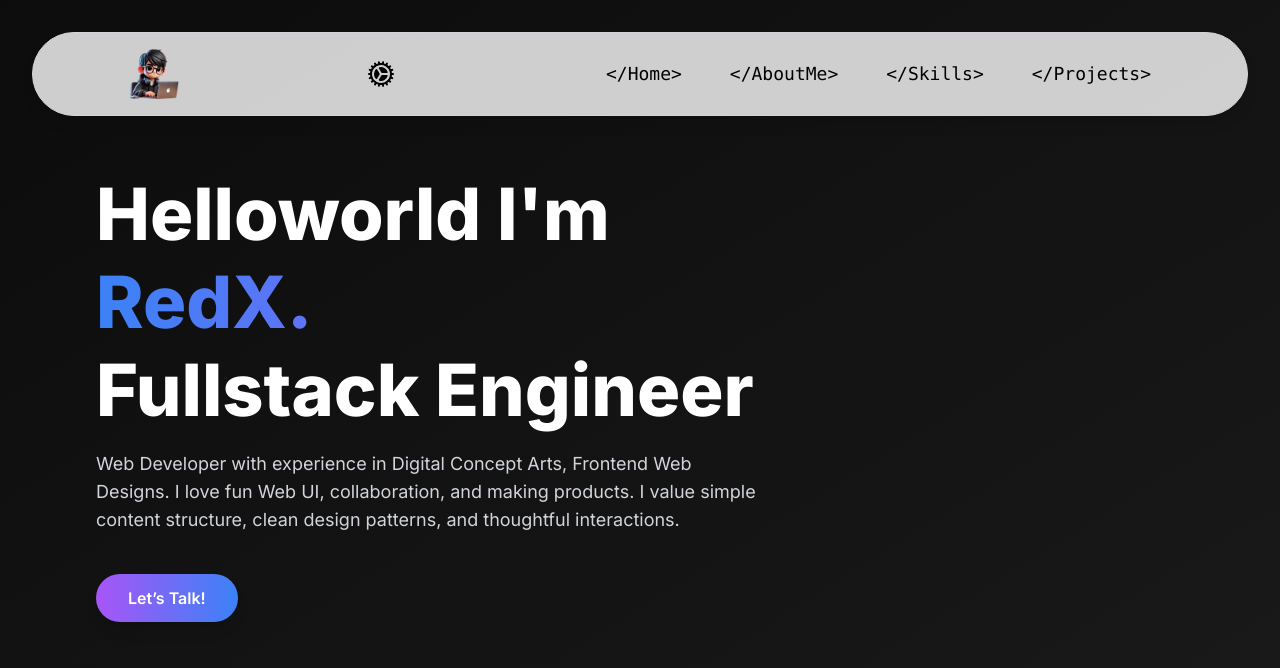
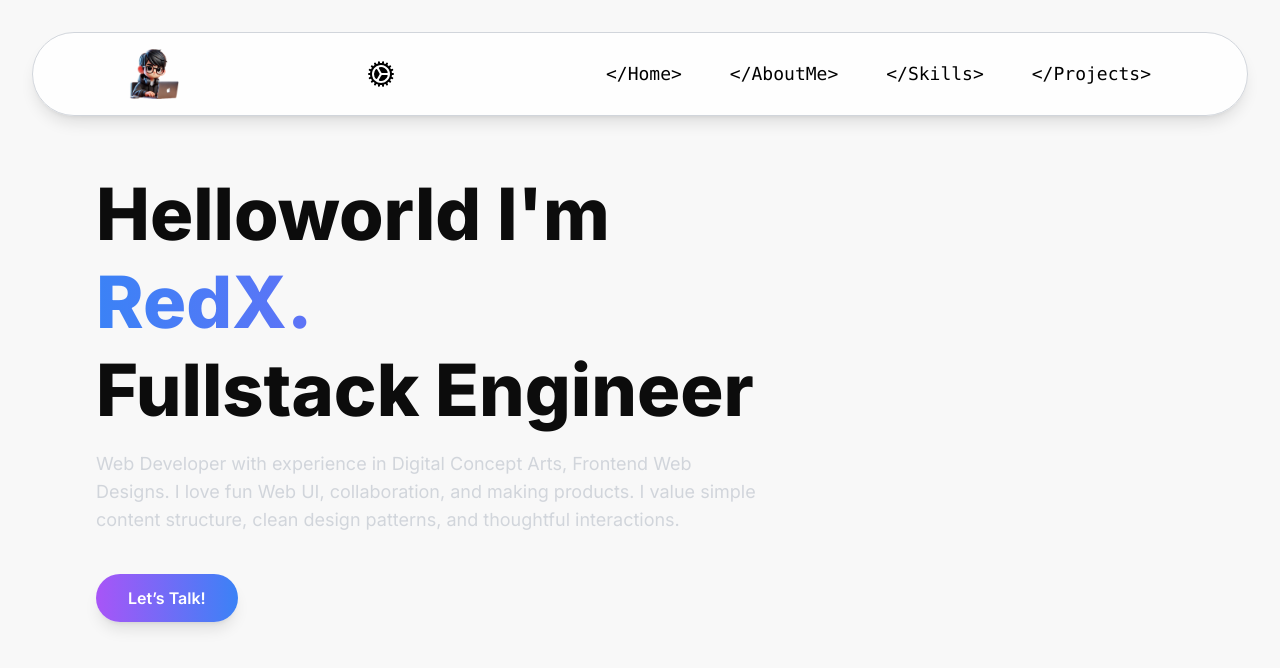
Before and after one commit to CharmTzy/NextJS-Portfolio, a Next.js app: page /#projects in a window 1280 px wide. Shown: the top 668 px of the page. Built offline with nearby package versions, Linux system fonts and the light colour scheme.

Commit message:
theme switch ongoing

```diff
--- a/jsconfig.json
+++ b/jsconfig.json
@@ -1,5 +1,6 @@
 {
   "compilerOptions": {
+    "jsx": "react",
     "paths": {
       "@/*": ["./src/*"]
     }
--- a/package.json
+++ b/package.json
@@ -16,6 +16,8 @@
     "react-dom": "^18"
   },
   "devDependencies": {
+    "@types/node": "22.5.2",
+    "@types/react": "18.3.5",
     "eslint": "^8",
     "eslint-config-next": "14.2.6",
     "postcss": "^8",
--- a/src/app/components/NavBar.jsx
+++ b/src/app/components/NavBar.jsx
@@ -1,56 +1,42 @@
+// NavBar.jsx
 "use client";
+import {useTheme} from "./ThemeContent";
 import Link from "next/link";
 import React, {useState} from "react";
 import Image from "next/image";
 import {Bars3Icon, XMarkIcon, CogIcon, SunIcon, MoonIcon} from "@heroicons/react/24/solid";
 
 const navLinks = [
-  {
-    title: "Home",
-    path: "#home",
-  },
-  {
-    title: "AboutMe",
-    path: "#about",
-  },
-  {
-    title: "Skills",
-    path: "#skills",
-  },
-  {
-    title: "Projects",
-    path: "#projects",
-  },
+  {title: "Home", path: "#home"},
+  {title: "AboutMe", path: "#about"},
+  {title: "Skills", path: "#skills"},
+  {title: "Projects", path: "#projects"},
 ];
 
 const Navbar = () => {
+  const {theme, toggleTheme} = useTheme();
   const [navbarOpen, setNavbarOpen] = useState(false);
   const [settingsOpen, setSettingsOpen] = useState(false);
-  const [mode, setMode] = useState("sun"); // Default mode is 'sun'
-  const [isRotating, setIsRotating] = useState(false); // Control rotation animation
+  const [isRotating, setIsRotating] = useState(false);
 
-  // Toggle between modes with rotation animation
   const toggleMode = () => {
-    if (isRotating) return; // Prevent multiple clicks during animation
+    if (isRotating) return;
     setIsRotating(true);
 
+    // Delay the theme change until the spin animation completes
     setTimeout(() => {
-      // Cycle through modes
-      if (mode === "sun") setMode("moon");
-      else if (mode === "moon") setMode("snowflake");
-      else setMode("sun");
-
+      toggleTheme();
       setIsRotating(false);
-    }, 500); // Duration matches the rotation animation
+    }, 500); // Ensure this matches the duration of the spin animation
   };
 
   const getIcon = () => {
-    switch (mode) {
-      case "sun":
+    switch (theme) {
+      case "day":
         return <SunIcon className={`h-6 w-6 transition-transform duration-500 ease-in-out cursor-pointer text-yellow-500 hover:text-yellow-600 ${isRotating ? "rotate-180" : "rotate-0"}`} onClick={toggleMode} />;
-      case "moon":
-        return <MoonIcon className={`h-6 w-6 transition-transform duration-500 ease-in-out cursor-pointer text-blue-500 hover:text-blue-600 ${isRotating ? "rotate-180" : "rotate-360"}`} onClick={toggleMode} />;
-      case "snowflake":
+      case "night":
+        return <MoonIcon className={`h-6 w-6 transition-transform duration-500 ease-in-out cursor-pointer text-blue-500 hover:text-blue-600 ${isRotating ? "rotate-180" : "rotate-0"}`} onClick={toggleMode} />;
+      case "winter":
         return <Image src="/snowflake.png" alt="Snowflake Icon" width={24} height={24} className={`h-6 w-6 transition-transform duration-500 ease-in-out cursor-pointer hover:opacity-80 ${isRotating ? "rotate-180" : "rotate-0"}`} onClick={toggleMode} />;
       default:
         return null;
@@ -61,31 +47,24 @@ const Navbar = () => {
     <div className={`${navbarOpen ? "overflow-hidden max-h-screen" : ""}`}>
       <nav className="fixed top-8 left-1/2 transform -translate-x-1/2 z-10 bg-white bg-opacity-80 rounded-full border border-gray-300 px-6 py-2 w-[95%] max-w-screen-xl shadow-lg lg:px-24 lg:py-4">
         <div className="flex items-center justify-between w-full">
-          {/* Logo / Avatar */}
           <div className="flex-shrink-0">
             <Image src="/profile-pic.png" alt="Profile Picture" width={50} height={50} />
           </div>
 
-          {/* Settings Icon */}
           <div className="relative flex items-center lg:ml-4">
             <button onClick={() => setSettingsOpen(!settingsOpen)} className="text-black hover:text-gray-700 focus:outline-none">
               <CogIcon className={`h-8 w-8 transition-transform duration-500 ${settingsOpen ? "transform rotate-90" : "transform rotate-0"}`} />
             </button>
 
-            {/* Mode Icon */}
-            <div className={`ml-4 transition-all duration-500 transform ${settingsOpen ? "translate-x-12 opacity-100" : "translate-x-0 opacity-0"}`} onClick={toggleMode}>
-              {getIcon()}
-            </div>
+            <div className={`ml-4 transition-all duration-500 transform ${settingsOpen ? "translate-x-12 opacity-100" : "translate-x-0 opacity-0"}`}>{getIcon()}</div>
           </div>
 
-          {/* Hamburger Icon for Mobile */}
           <div className="lg:hidden">
             <button onClick={() => setNavbarOpen(!navbarOpen)} className="text-black hover:text-gray-700 focus:outline-none">
               {navbarOpen ? <XMarkIcon className="h-8 w-8" /> : <Bars3Icon className="h-8 w-8" />}
             </button>
           </div>
 
-          {/* Navigation Links - Hidden on Mobile, Visible on Desktop */}
           <ul className={`hidden lg:flex space-x-12 text-lg font-medium`}>
             {navLinks.map((link, index) => (
               <li key={index} className="relative group flex items-center">
@@ -101,7 +80,6 @@ const Navbar = () => {
         </div>
       </nav>
 
-      {/* Sliding Sidebar for Mobile Menu */}
       <div className={`fixed top-0 left-0 w-full h-full bg-black text-white z-20 transform ${navbarOpen ? "translate-x-0" : "translate-x-full"} transition-transform duration-300 ease-in-out`}>
         <button onClick={() => setNavbarOpen(false)} className="absolute top-8 right-8 text-white focus:outline-none">
           <XMarkIcon className="h-8 w-8" />
@@ -109,11 +87,7 @@ const Navbar = () => {
         <ul className="flex flex-col items-center justify-center space-y-12 h-full text-2xl font-mono">
           {navLinks.map((link, index) => (
             <li key={index} className="flex items-center">
-              <Link
-                href={link.path}
-                onClick={() => setNavbarOpen(false)} // Close the menu on link click
-                className="hover:text-gray-300 transition-colors"
-              >
+              <Link href={link.path} onClick={() => setNavbarOpen(false)} className="hover:text-gray-300 transition-colors">
                 {`</${link.title}>`}
               </Link>
             </li>
@@ -121,7 +95,6 @@ const Navbar = () => {
         </ul>
       </div>
 
-      {/* Overlay background when menu is open */}
       {navbarOpen && <div onClick={() => setNavbarOpen(false)} className="fixed inset-0 bg-black opacity-50 z-10"></div>}
     </div>
   );
--- /dev/null
+++ b/src/app/components/ThemeContent.tsx
@@ -0,0 +1,43 @@
+// ThemeContext.tsx
+"use client";
+import React, {createContext, useContext, useState, ReactNode, useEffect} from "react";
+
+type Theme = "day" | "night" | "winter";
+
+interface ThemeContextType {
+  theme: Theme;
+  toggleTheme: () => void;
+}
+
+const ThemeContext = createContext<ThemeContextType | undefined>(undefined);
+
+export const useTheme = () => {
+  const context = useContext(ThemeContext);
+  if (!context) {
+    throw new Error("useTheme must be used within a ThemeProvider");
+  }
+  return context;
+};
+
+export const ThemeProvider = ({children}: {children: ReactNode}) => {
+  const [theme, setTheme] = useState<Theme>("day");
+
+  const toggleTheme = () => {
+    setTheme((prevTheme) => {
+      // Correcting the sequence: day -> night -> winter
+      if (prevTheme === "day") {
+        return "night";
+      } else if (prevTheme === "night") {
+        return "winter";
+      } else {
+        return "day";
+      }
+    });
+  };
+
+  return (
+    <ThemeContext.Provider value={{theme, toggleTheme}}>
+      <div data-theme={theme}>{children}</div>
+    </ThemeContext.Provider>
+  );
+};
--- a/src/app/components/Welcome.jsx
+++ b/src/app/components/Welcome.jsx
@@ -1,13 +1,13 @@
-import Image from "next/image";
-import {Inter} from "next/font/google";
 
-const inter = Inter({subsets: ["latin"]});
+import { Inter } from "next/font/google";
 
-export default function Welcome() {
+const inter = Inter({ subsets: ["latin"] });
+
+export default function Welcome({className}) {
   return (
-    <main className="flex min-h-screen flex-col bg-gradient-to-br from-[#0c0c0c] to-[#1a1a1a] text-white">
+    <main className="flex min-h-screen flex-col bg-[var(--bg-color)] text-[var(--text-color)]">
       {/* Hero Section */}
-      <section className="flex-1 flex flex-col items-start justify-center text-left px-6 lg:px-24">
+      <section className={`flex-1 flex flex-col items-start justify-center text-left px-6 lg:px-24 ${className}`}>
         <h1 className="text-5xl lg:text-7xl font-extrabold">
           <span className="block">
             {Array.from("Helloworld I'm").map((letter, index) => (
@@ -31,9 +31,13 @@ export default function Welcome() {
             ))}
           </span>
         </h1>
-        <p className="mt-6 max-w-2xl text-lg text-gray-300">Web Developer with experience in Digital Concept Arts, Frontend Web Designs. I love fun Web UI, collaboration, and making products. I value simple content structure, clean design patterns, and thoughtful interactions.</p>
+        <p className="mt-6 max-w-2xl text-lg text-gray-300">
+          Web Developer with experience in Digital Concept Arts, Frontend Web Designs. I love fun Web UI, collaboration, and making products. I value simple content structure, clean design patterns, and thoughtful interactions.
+        </p>
         <div className="mt-10 flex items-center space-x-6">
-          <button className="bg-gradient-to-r from-purple-500 to-blue-500 text-white font-semibold py-3 px-8 rounded-full shadow-lg transform hover:scale-105 transition-transform">Let’s Talk!</button>
+          <button className="bg-gradient-to-r from-purple-500 to-blue-500 text-white font-semibold py-3 px-8 rounded-full shadow-lg transform hover:scale-105 transition-transform">
+            Let’s Talk!
+          </button>
         </div>
       </section>
     </main>
--- a/src/app/globals.css
+++ b/src/app/globals.css
@@ -2,32 +2,46 @@
 @tailwind components;
 @tailwind utilities;
 
-:root {
-  --foreground-rgb: 0, 0, 0;
-  --background-start-rgb: 214, 219, 220;
-  --background-end-rgb: 255, 255, 255;
-}
-
-@media (prefers-color-scheme: dark) {
-  :root {
-    --foreground-rgb: 255, 255, 255;
-    --background-start-rgb: 0, 0, 0;
-    --background-end-rgb: 0, 0, 0;
+@keyframes slideUp {
+  0% {
+    opacity: 0;
+  }
+  100% {
+    opacity: 1;
+    transform: translateY(0);
   }
 }
 
-body {
-  color: rgb(var(--foreground-rgb));
-  background: linear-gradient(
-      to bottom,
-      transparent,
-      rgb(var(--background-end-rgb))
-    )
-    rgb(var(--background-start-rgb));
+.slide-up-navbar {
+  animation: slideUp 0.5s ease-out forwards;
 }
 
-@layer utilities {
-  .text-balance {
-    text-wrap: balance;
-  }
+.slide-up-welcome {
+  animation: slideUp 0.5s ease-out 0.5s forwards;
 }
+
+:root {
+  --bg-color: #f8f8f8;
+  --text-color: #0c0c0c;
+  --primary-gradient: linear-gradient(to right, #f39c12, #f1c40f);
+}
+
+/* Night Theme */
+[data-theme='night'] {
+  --bg-color: #0c0c0c;
+  --text-color: #ffffff;
+  --primary-gradient: linear-gradient(to right, #34495e, #2c3e50);
+}
+
+/* Winter Theme */
+[data-theme='winter'] {
+  --bg-color: #e0f7fa;
+  --text-color: #005b96;
+  --primary-gradient: linear-gradient(to right, #00c6ff, #0072ff);
+}
+
+/* Apply the variables */
+body {
+  background-color: var(--bg-color);
+  color: var(--text-color);
+}
--- a/src/app/layout.js
+++ b/src/app/layout.js
@@ -1,5 +1,6 @@
 import { Inter } from "next/font/google";
 import "./globals.css";
+import { ThemeProvider } from "./components/ThemeContent";
 
 const inter = Inter({ subsets: ["latin"] });
 
@@ -12,7 +13,7 @@ export const metadata = {
 export default function RootLayout({ children }) {
   return (
     <html lang="en">
-      <body className={inter.className}>{children}</body>
+      <body className={inter.className}> <ThemeProvider>{children}</ThemeProvider></body>
     </html>
   );
 }
--- a/src/app/page.js
+++ b/src/app/page.js
@@ -1,14 +1,11 @@
-
 import Navbar from "./components/NavBar";
 import Welcome from "./components/Welcome";
 export default function Home() {
   return (
-    <main className="flex min-h-screen flex-col">
+    <main className="flex min-h-screen flex-col slide-up">
       <link rel="icon" href="/profile-pic.png" type="image/png" sizes="any" />
-      <Navbar>
-
-      </Navbar>
-      <Welcome></Welcome>
+      <Navbar className="slide-up-navbar" />
+      <Welcome className="slide-up-welcome" />
     </main>
   );
 }
```
Also changed, not shown: tsconfig.json (added, +34 -0 lines), 1 other file (tests, documents, lock files or other folders).
